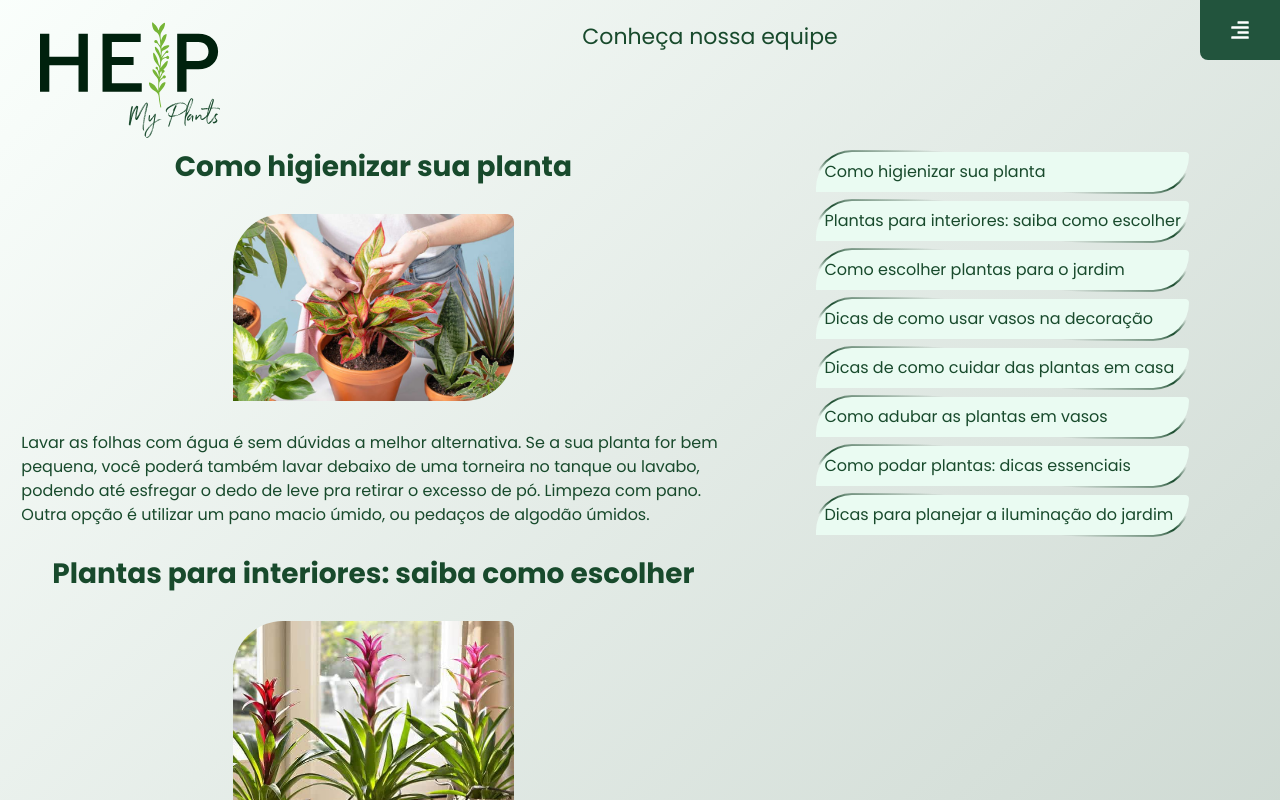
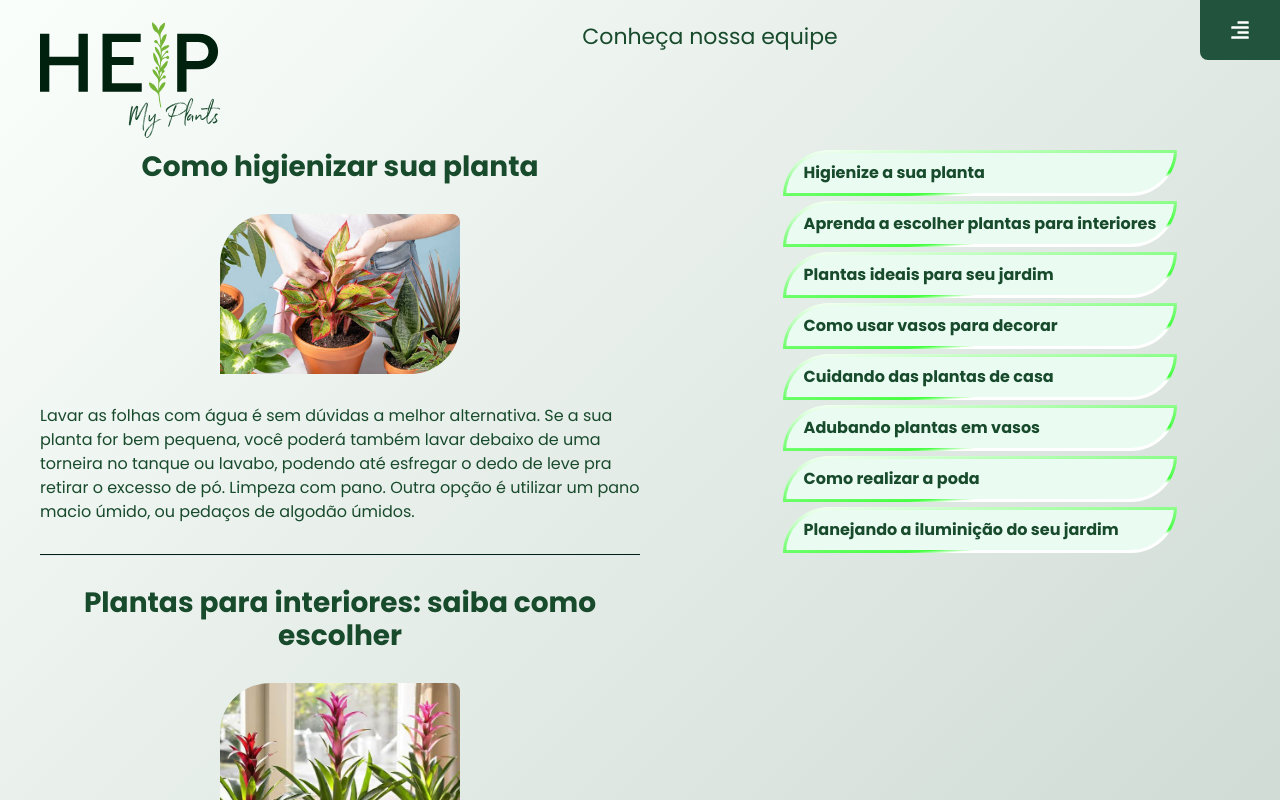
Before and after one commit to brenobcos/HELP-My-Plants, a React (Create React App) app: page /curiosity in a window 1280 px wide. Shown: the top 800 px of the page. Built offline with nearby package versions, Linux system fonts and the light colour scheme.

Commit message:
style: change style page curiosity

```diff
--- a/src/pages/Curiosity/index.tsx
+++ b/src/pages/Curiosity/index.tsx
@@ -1,4 +1,4 @@
-import { Box, Flex, Heading, Image, Text } from "@chakra-ui/react";
+import { Box, Divider, Flex, Heading, Image, Text } from "@chakra-ui/react";
 
 import garden from "../../assets/garden.jpg";
 import care from "../../assets/careplants.jpg";
@@ -23,7 +23,8 @@ export function Curiosity() {
       >
         <Flex
           flexDir="column"
-          width="55%"
+          width="100%"
+          margin="0 40px"
           gap="30px"
           display={["none", "none", "flex"]}
         >
@@ -43,6 +44,7 @@ export function Curiosity() {
             pra retirar o excesso de pó. Limpeza com pano. Outra opção é
             utilizar um pano macio úmido, ou pedaços de algodão úmidos.
           </Text>
+          <Divider h="1px" opacity="1" backgroundColor="green.1000" />
           <Heading as="h2" fontSize="1.75rem" textAlign="center" id="inside">
             Plantas para interiores: saiba como escolher
           </Heading>
@@ -60,6 +62,7 @@ export function Curiosity() {
             especialmente para apartamentos, são aquelas que gostam de sombra ou
             mesmo que são sensíveis ao excesso de sol.
           </Text>
+          <Divider h="1px" opacity="1" backgroundColor="green.1000" />
           <Heading as="h2" fontSize="1.75rem" textAlign="center" id="garden">
             Como escolher plantas para o jardim
           </Heading>
@@ -80,6 +83,7 @@ export function Curiosity() {
             novato na área da jardinagem, comece com um jardim pequeno para
             poder experimentar e ter sucesso, antes de o expandir!
           </Text>
+          <Divider h="1px" opacity="1" backgroundColor="green.1000" />
           <Heading as="h2" fontSize="1.75rem" textAlign="center" id="vase">
             Dicas de como usar vasos na decoração
           </Heading>
@@ -100,6 +104,7 @@ export function Curiosity() {
             paleta de cores e outros objetos do espaço. “Seguir o mesmo estilo
             do ambiente é uma aposta segura.
           </Text>
+          <Divider h="1px" opacity="1" backgroundColor="green.1000" />
           <Heading as="h2" fontSize="1.75rem" textAlign="center" id="care">
             Dicas de como cuidar das plantas em casa
           </Heading>
@@ -118,6 +123,7 @@ export function Curiosity() {
             água, é só ficar atento. Troque os vasos sempre que necessário,
             higienize suas plantas.
           </Text>
+          <Divider h="1px" opacity="1" backgroundColor="green.1000" />
           <Heading
             as="h2"
             fontSize="1.75rem"
@@ -140,6 +146,7 @@ export function Curiosity() {
             em vasos. Ricas em nutrientes, quando misturadas à terra de plantio,
             essas cascas liberam mais energia para as variedades.
           </Text>
+          <Divider h="1px" opacity="1" backgroundColor="green.1000" />
           <Heading as="h2" fontSize="1.75rem" textAlign="center" id="pruning">
             Como podar plantas: dicas essenciais
           </Heading>
@@ -160,6 +167,8 @@ export function Curiosity() {
             esse é também o período, segundo especialistas, mais favorável para
             podar e adubar as plantas.
           </Text>
+          <Divider h="1px" opacity="1" backgroundColor="green.1000" />
+          <Box marginBottom="20px">
             <Heading as="h2" fontSize="1.75rem" textAlign="center" id="light">
               Iluminação para jardim: 3 dicas para adicionar luz ao seu projeto.
             </Heading>
@@ -174,26 +183,28 @@ export function Curiosity() {
               1. Definir o estilo do projeto.
               <br />
               O primeiro passo é entender qual é o objetivo do jardim. Em alguns
-            casos, ele será meramente decorativo e, portanto, o foco deve ser em
-            fornecer a iluminação certa para destacar todas as cores das plantas
-            e objetos.
+              casos, ele será meramente decorativo e, portanto, o foco deve ser
+              em fornecer a iluminação certa para destacar todas as cores das
+              plantas e objetos.
               <br />
               2. Escolher as lâmpadas adequadas.
               <br />
               Primeiramente, observe a quantidade de metros quadrados que é
-            iluminado por cada modelo, essa informação vem na própria embalagem.
+              iluminado por cada modelo, essa informação vem na própria
+              embalagem.
               <br />
               3. Utilizar técnicas de iluminação.
               <br />
               As principais são o backlight, no qual uma luz mais fraca é
-            posicionada horizontalmente no fundo do jardim para criar efeitos de
-            sombra, e o up light, em que refletores projetarão a luz de baixo
-            para cima.
+              posicionada horizontalmente no fundo do jardim para criar efeitos
+              de sombra, e o up light, em que refletores projetarão a luz de
+              baixo para cima.
             </Text>
+          </Box>
         </Flex>
         <Box
           position="relative"
-          w={["90%", "90%", "40%"]}
+          width="100%"
           display={["none", "none", "flex"]}
           justifyContent="center"
         >
@@ -209,11 +220,12 @@ export function Curiosity() {
                 padding="2"
                 cursor="pointer"
                 onClick={() => (window.location.href = "#clean")}
-                borderRadius="50px 8px 50px 0px "
-                border="2px solid transparent"
-                bg="linear-gradient(#EAFBF2, #EAFBF2) padding-box, linear-gradient(5deg, rgba(191,223,215,0) 30%, rgba(24,74,44,1) 50%, rgba(191,223,215,0) 70%) border-box;"
+                borderRadius="50px 0px"
+                border="3px solid transparent"
+                bg="linear-gradient(#EAFBF2, #EAFBF2) padding-box,linear-gradient(175deg, #FFFFFF 0%, #46FF42 70%,#FFFFFF 75%) border-box"
+                fontWeight="bold"
               >
-                Como higienizar sua planta
+                <Text margin="0 10px">Higienize a sua planta</Text>
               </Box>
             </Box>
             <Box>
@@ -221,11 +233,14 @@ export function Curiosity() {
                 padding="2"
                 cursor="pointer"
                 onClick={() => (window.location.href = "#inside")}
-                borderRadius="50px 8px 50px 0px "
-                border="2px solid transparent"
-                bg="linear-gradient(#EAFBF2, #EAFBF2) padding-box, linear-gradient(5deg, rgba(191,223,215,0) 30%, rgba(24,74,44,1) 50%, rgba(191,223,215,0) 70%) border-box;"
+                borderRadius="50px 0px"
+                border="3px solid transparent"
+                bg="linear-gradient(#EAFBF2, #EAFBF2) padding-box,linear-gradient(175deg, #FFFFFF 0%, #46FF42 70%,#FFFFFF 75%) border-box"
+                fontWeight="bold"
               >
-                Plantas para interiores: saiba como escolher
+                <Text margin="0 10px">
+                  Aprenda a escolher plantas para interiores
+                </Text>
               </Box>
             </Box>
             <Box>
@@ -233,11 +248,12 @@ export function Curiosity() {
                 padding="2"
                 cursor="pointer"
                 onClick={() => (window.location.href = "#garden")}
-                borderRadius="50px 8px 50px 0px "
-                border="2px solid transparent"
-                bg="linear-gradient(#EAFBF2, #EAFBF2) padding-box, linear-gradient(5deg, rgba(191,223,215,0) 30%, rgba(24,74,44,1) 50%, rgba(191,223,215,0) 70%) border-box;"
+                borderRadius="50px 0px"
+                border="3px solid transparent"
+                bg="linear-gradient(#EAFBF2, #EAFBF2) padding-box,linear-gradient(175deg, #FFFFFF 0%, #46FF42 70%,#FFFFFF 75%) border-box"
+                fontWeight="bold"
               >
-                Como escolher plantas para o jardim
+                <Text margin="0 10px">Plantas ideais para seu jardim</Text>
               </Box>
             </Box>
             <Box>
@@ -245,11 +261,12 @@ export function Curiosity() {
                 padding="2"
                 cursor="pointer"
                 onClick={() => (window.location.href = "#vase")}
-                borderRadius="50px 8px 50px 0px "
-                border="2px solid transparent"
-                bg="linear-gradient(#EAFBF2, #EAFBF2) padding-box, linear-gradient(5deg, rgba(191,223,215,0) 30%, rgba(24,74,44,1) 50%, rgba(191,223,215,0) 70%) border-box;"
+                borderRadius="50px 0px"
+                border="3px solid transparent"
+                bg="linear-gradient(#EAFBF2, #EAFBF2) padding-box,linear-gradient(175deg, #FFFFFF 0%, #46FF42 70%,#FFFFFF 75%) border-box"
+                fontWeight="bold"
               >
-                Dicas de como usar vasos na decoração
+                <Text margin="0 10px">Como usar vasos para decorar</Text>
               </Box>
             </Box>
             <Box>
@@ -257,11 +274,12 @@ export function Curiosity() {
                 padding="2"
                 cursor="pointer"
                 onClick={() => (window.location.href = "#care")}
-                borderRadius="50px 8px 50px 0px "
-                border="2px solid transparent"
-                bg="linear-gradient(#EAFBF2, #EAFBF2) padding-box, linear-gradient(5deg, rgba(191,223,215,0) 30%, rgba(24,74,44,1) 50%, rgba(191,223,215,0) 70%) border-box;"
+                borderRadius="50px 0px"
+                border="3px solid transparent"
+                bg="linear-gradient(#EAFBF2, #EAFBF2) padding-box,linear-gradient(175deg, #FFFFFF 0%, #46FF42 70%,#FFFFFF 75%) border-box"
+                fontWeight="bold"
               >
-                Dicas de como cuidar das plantas em casa
+                <Text margin="0 10px">Cuidando das plantas de casa</Text>
               </Box>
             </Box>
             <Box>
@@ -269,11 +287,12 @@ export function Curiosity() {
                 padding="2"
                 cursor="pointer"
                 onClick={() => (window.location.href = "#fertilizer")}
-                borderRadius="50px 8px 50px 0px "
-                border="2px solid transparent"
-                bg="linear-gradient(#EAFBF2, #EAFBF2) padding-box, linear-gradient(5deg, rgba(191,223,215,0) 30%, rgba(24,74,44,1) 50%, rgba(191,223,215,0) 70%) border-box;"
+                borderRadius="50px 0px"
+                border="3px solid transparent"
+                bg="linear-gradient(#EAFBF2, #EAFBF2) padding-box,linear-gradient(175deg, #FFFFFF 0%, #46FF42 70%,#FFFFFF 75%) border-box"
+                fontWeight="bold"
               >
-                Como adubar as plantas em vasos
+                <Text margin="0 10px">Adubando plantas em vasos</Text>
               </Box>
             </Box>
             <Box>
@@ -281,11 +300,12 @@ export function Curiosity() {
                 padding="2"
                 cursor="pointer"
                 onClick={() => (window.location.href = "#pruning")}
-                borderRadius="50px 8px 50px 0px "
-                border="2px solid transparent"
-                bg="linear-gradient(#EAFBF2, #EAFBF2) padding-box, linear-gradient(5deg, rgba(191,223,215,0) 30%, rgba(24,74,44,1) 50%, rgba(191,223,215,0) 70%) border-box;"
+                borderRadius="50px 0px"
+                border="3px solid transparent"
+                bg="linear-gradient(#EAFBF2, #EAFBF2) padding-box,linear-gradient(175deg, #FFFFFF 0%, #46FF42 70%,#FFFFFF 75%) border-box"
+                fontWeight="bold"
               >
-                Como podar plantas: dicas essenciais
+                <Text margin="0 10px">Como realizar a poda</Text>
               </Box>
             </Box>
             <Box mb="4">
@@ -293,11 +313,14 @@ export function Curiosity() {
                 padding="2"
                 cursor="pointer"
                 onClick={() => (window.location.href = "#light")}
-                borderRadius="50px 8px 50px 0px "
-                border="2px solid transparent"
-                bg="linear-gradient(#EAFBF2, #EAFBF2) padding-box, linear-gradient(5deg, rgba(191,223,215,0) 30%, rgba(24,74,44,1) 50%, rgba(191,223,215,0) 70%) border-box;"
+                borderRadius="50px 0px"
+                fontWeight="bold"
+                border="3px solid transparent"
+                bg="linear-gradient(#EAFBF2, #EAFBF2) padding-box,linear-gradient(175deg, #FFFFFF 0%, #46FF42 70%,#FFFFFF 75%) border-box"
               >
-                Dicas para planejar a iluminação do jardim
+                <Text margin="0 10px">
+                  Planejando a iluminição do seu jardim
+                </Text>
               </Box>
             </Box>
           </Flex>
```
Lines whose indentation alone changed are shown as unchanged.
